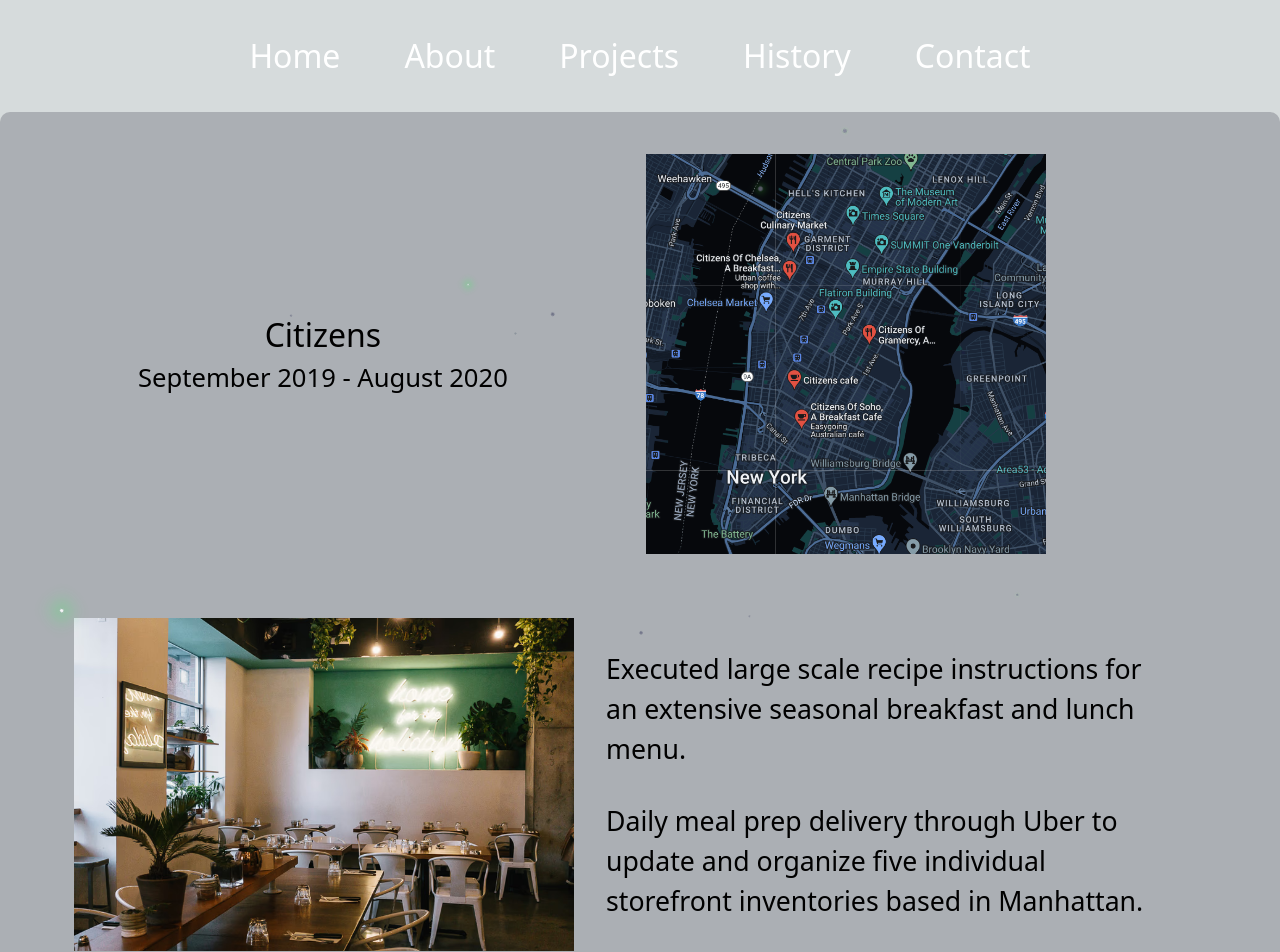
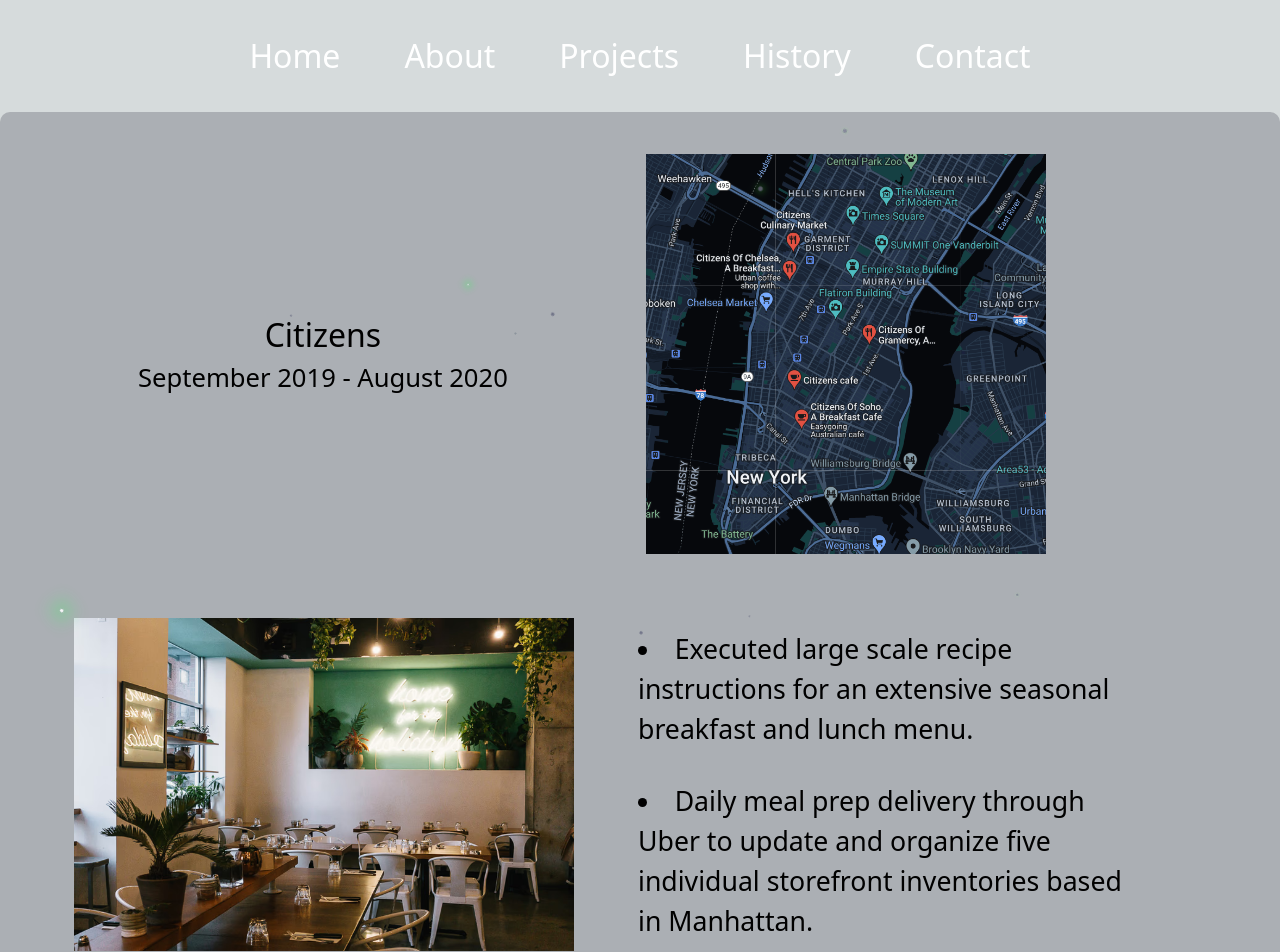
Before and after one commit to lucian1996/vite-react-portfolio, a React (Vite) app: page /history in a window 1280 px wide. Shown: the top 952 px of the page. Built offline with nearby package versions, Linux system fonts and the light colour scheme.

Commit message:
jub bullets refined

```diff
--- a/src/components/job.tsx
+++ b/src/components/job.tsx
@@ -2,25 +2,36 @@
 
 export default function Job() {
   const isMobile = GetIsMobile()
+
+  const compaony = 'Citizens'
+  const duration = 'September 2019 - August 2020'
+  const image = 'citizens'
+  const bulletArray = [
+    'Executed large scale recipe instructions for an extensive seasonal breakfast and lunch menu.',
+    'Daily meal prep delivery through Uber to update and organize five individual storefront inventories based in Manhattan.'
+  ]
+
+  function BulletList() {
+    const bulletPointArray = bulletArray.map((bullet) => (
+      <li className="job-footer-bullet" key={bullet}>{bullet}</li>
+    ));
+    return bulletPointArray;
+  }
+
   return (
     <>
       {/* <div className="job-header"> */}
       <div className={isMobile ? 'job-header px-16' : 'job-header pl-32 pr-56'}>
         <div className="job-header-info">
-          <div className="job-header-info-title">Citizens</div>
-          <div className="job-header-info-summary">September 2019 - August 2020</div>
+          <div className="job-header-info-title">{compaony}</div>
+          <div className="job-header-info-summary">{duration}</div>
         </div>
-        <img className='job-header-image' src="/citizens-map.png" alt="citizens-map" width={isMobile ? 300 : 400} />
+        <img className='job-header-image' src={"/" + image + "-map.png"} alt={image + "-map"} width={isMobile ? 300 : 400} />
       </div>
       <div className={isMobile ? 'job-footer px-16' : 'job-footer px-16'}>
-        <img className='job-footer-image' src="/citizens.png" alt="citizens" width={isMobile ? 300 : 500} />
+        <img className='job-footer-image' src={"/" + image + ".png"} alt={image} width={isMobile ? 300 : 500} />
         <div className="job-footer-bullet-list">
-          <div className="job-footer-bullet">
-            Executed large scale recipe instructions for an extensive seasonal breakfast and lunch menu.
-          </div>
-          <div className="job-footer-bullet">
-            Daily meal prep delivery through Uber to update and organize five individual storefront inventories based in Manhattan.
-          </div>
+          <BulletList />
         </div>
       </div>
     </>
--- a/src/utility/style/page/history.css
+++ b/src/utility/style/page/history.css
@@ -61,8 +61,8 @@
   flex-direction: column;
   justify-content: center;
   align-items: center;
-  margin-left: 1em;
-  margin-right: 1em;
+  margin-left: 2em;
+  margin-right: 2em;
   gap: 1em;
 }
 
```
